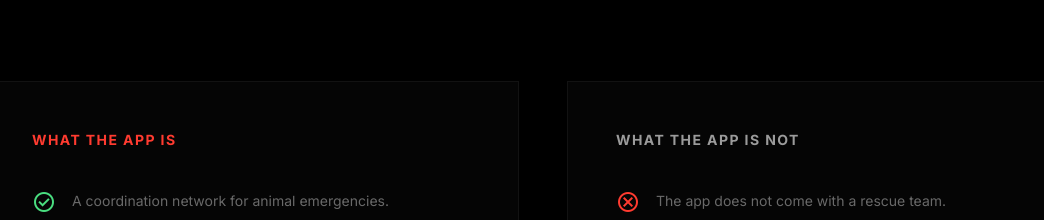
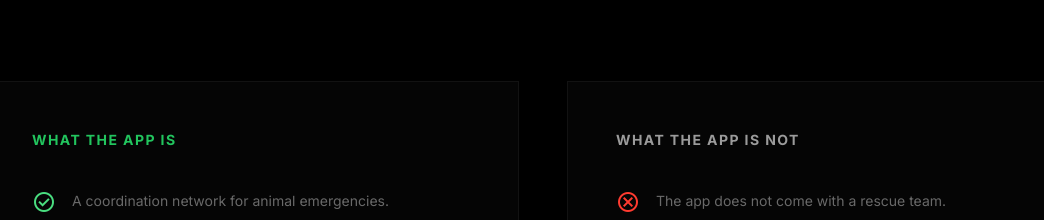
Before and after one commit to askrapidresponseteam-cloud/Website-RRT, a plain HTML site: page index.html in a window 1280 px wide. Shown: the part 5800-6020 px from the top of the page, without its empty margins (97-1141 px from the left). Drawn offline with nearby package versions, Linux system fonts and the light colour scheme.

Commit message:
Update index.html

```diff
--- a/index.html
+++ b/index.html
@@ -1290,7 +1290,7 @@ menu
 
       <div class="glass-card p-8 md:p-12">
 
-        <h3 class="uppercase text-sm font-bold tracking-widest mb-10 text-primary">
+        <h3 class="uppercase text-sm font-bold tracking-widest mb-10 text-green-500">
 
           <span data-lang="en">What The App Is</span>
           <span data-lang="hi" class="font-hindi">यह ऐप क्या करता है</span>
```
